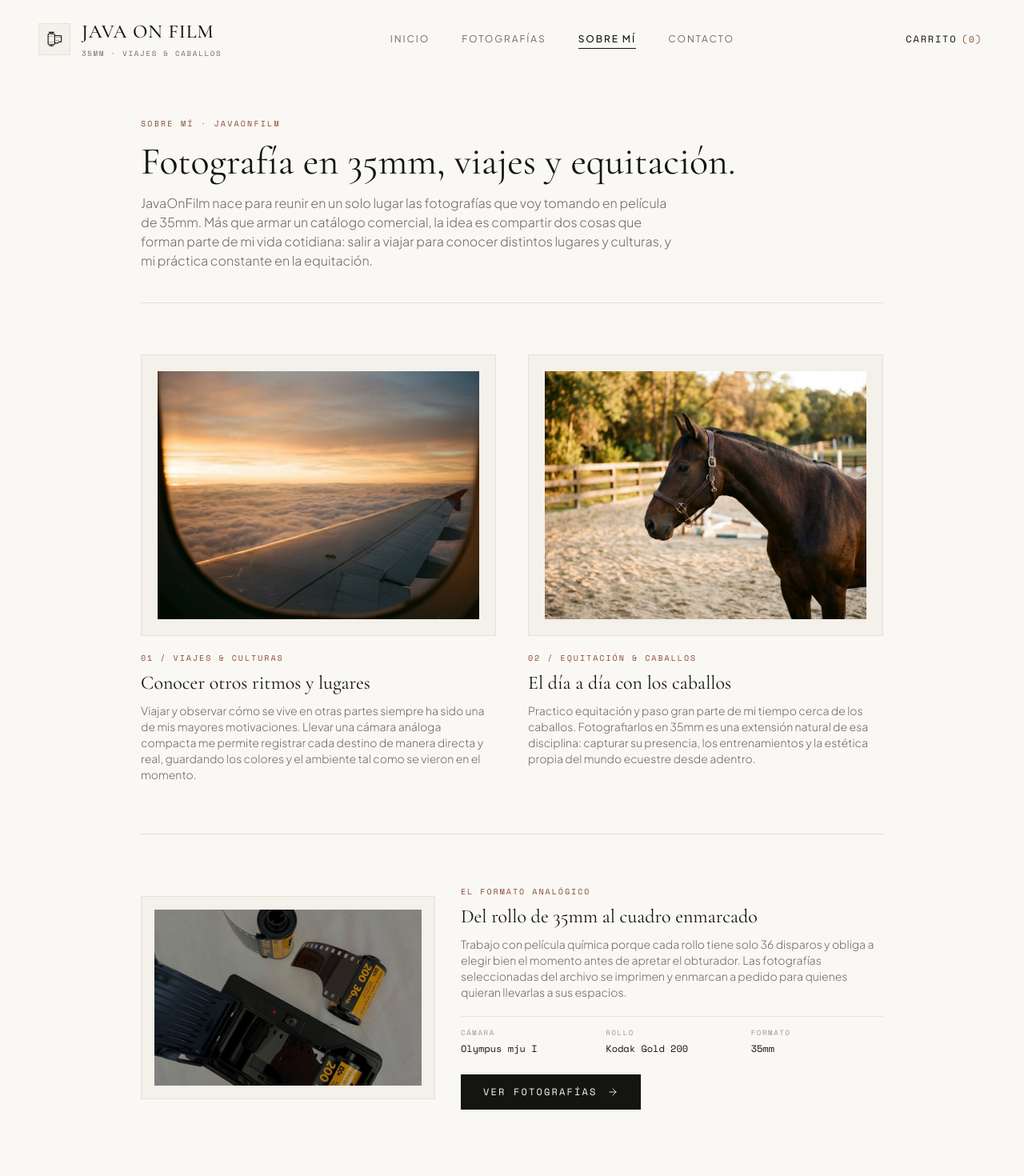
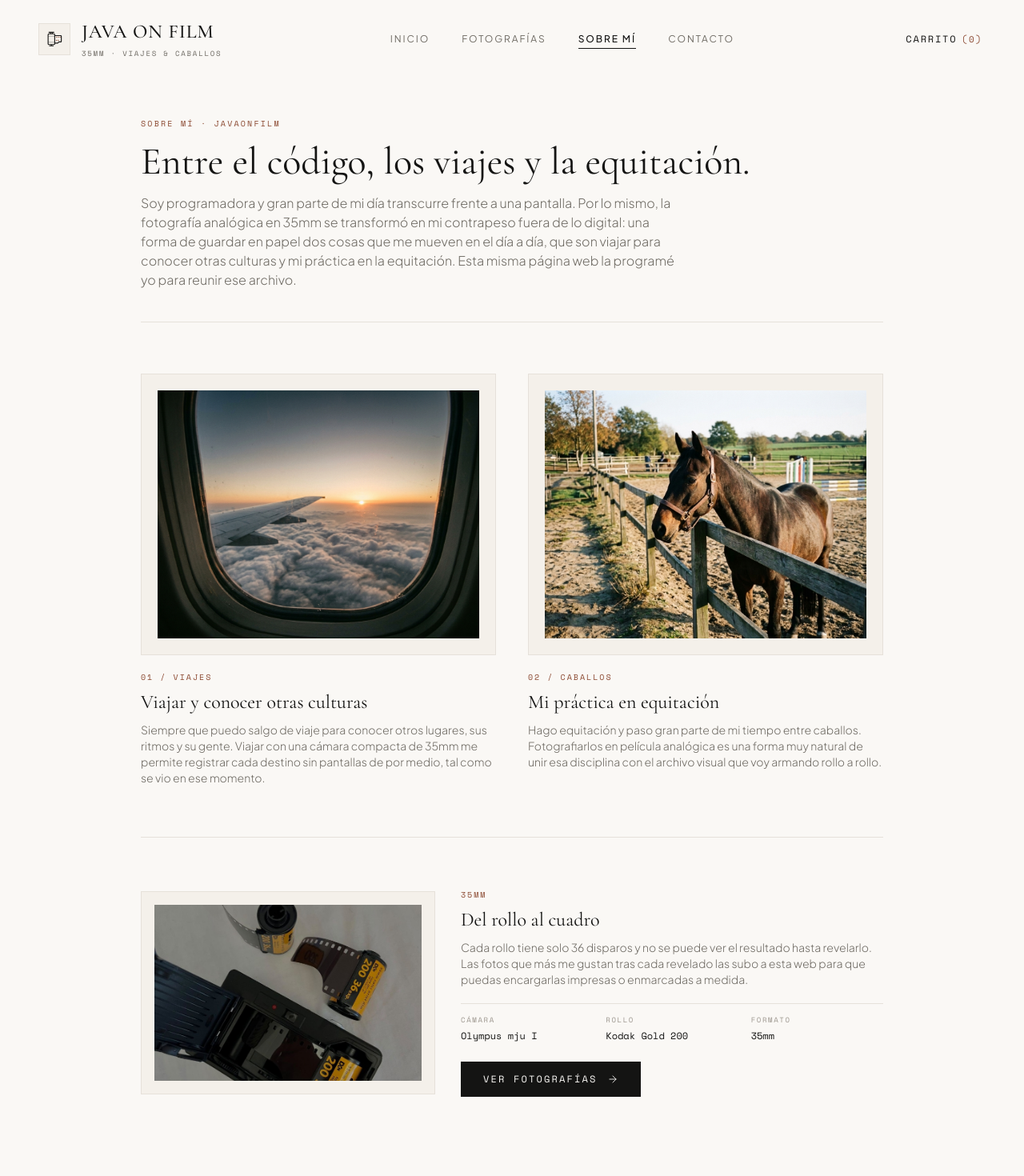
Before and after one commit to javigutierrezra/javaonfilm-web, a React (Vite) app: page /about in a window 1280 px wide. Shown: the top 1470 px of the page at 80% size. Built offline with nearby package versions, Linux system fonts and the light colour scheme.

Commit message:
Sobre mí: incluir faceta de programadora y fotos 35mm análogas estilo Olympus mju I

```diff
--- a/src/pages/About.jsx
+++ b/src/pages/About.jsx
@@ -13,10 +13,10 @@ export default function About() {
             Sobre mí · JavaOnFilm
           </span>
           <h1 className="text-3xl sm:text-5xl font-serif font-normal text-[#141413] leading-tight max-w-3xl">
-            Fotografía en 35mm, viajes y equitación.
+            Entre el código, los viajes y la equitación.
           </h1>
           <p className="text-sm sm:text-base text-[#6E6A63] leading-relaxed font-light max-w-2xl">
-            JavaOnFilm nace para reunir en un solo lugar las fotografías que voy tomando en película de 35mm. Más que armar un catálogo comercial, la idea es compartir dos cosas que forman parte de mi vida cotidiana: salir a viajar para conocer distintos lugares y culturas, y mi práctica constante en la equitación.
+            Soy programadora y gran parte de mi día transcurre frente a una pantalla. Por lo mismo, la fotografía analógica en 35mm se transformó en mi contrapeso fuera de lo digital: una forma de guardar en papel dos cosas que me mueven en el día a día, que son viajar para conocer otras culturas y mi práctica en la equitación. Esta misma página web la programé yo para reunir ese archivo.
           </p>
         </div>
 
@@ -34,13 +34,13 @@ export default function About() {
             </div>
             <div className="space-y-2">
               <span className="text-[10px] font-mono uppercase tracking-[0.2em] text-[#8C4A32] block">
-                01 / Viajes & Culturas
+                01 / Viajes
               </span>
               <h2 className="text-2xl font-serif font-normal text-[#141413]">
-                Conocer otros ritmos y lugares
+                Viajar y conocer otras culturas
               </h2>
               <p className="text-xs sm:text-sm text-[#6E6A63] leading-relaxed font-light">
-                Viajar y observar cómo se vive en otras partes siempre ha sido una de mis mayores motivaciones. Llevar una cámara análoga compacta me permite registrar cada destino de manera directa y real, guardando los colores y el ambiente tal como se vieron en el momento.
+                Siempre que puedo salgo de viaje para conocer otros lugares, sus ritmos y su gente. Viajar con una cámara compacta de 35mm me permite registrar cada destino sin pantallas de por medio, tal como se vio en ese momento.
               </p>
             </div>
           </div>
@@ -56,13 +56,13 @@ export default function About() {
             </div>
             <div className="space-y-2">
               <span className="text-[10px] font-mono uppercase tracking-[0.2em] text-[#8C4A32] block">
-                02 / Equitación & Caballos
+                02 / Caballos
               </span>
               <h2 className="text-2xl font-serif font-normal text-[#141413]">
-                El día a día con los caballos
+                Mi práctica en equitación
               </h2>
               <p className="text-xs sm:text-sm text-[#6E6A63] leading-relaxed font-light">
-                Practico equitación y paso gran parte de mi tiempo cerca de los caballos. Fotografiarlos en 35mm es una extensión natural de esa disciplina: capturar su presencia, los entrenamientos y la estética propia del mundo ecuestre desde adentro.
+                Hago equitación y paso gran parte de mi tiempo entre caballos. Fotografiarlos en película analógica es una forma muy natural de unir esa disciplina con el archivo visual que voy armando rollo a rollo.
               </p>
             </div>
           </div>
@@ -85,13 +85,13 @@ export default function About() {
           <div className="md:col-span-7 space-y-5">
             <div className="space-y-2">
               <span className="text-[10px] font-mono uppercase tracking-[0.2em] text-[#8C4A32] block">
-                El Formato Analógico
+                35mm
               </span>
               <h3 className="text-2xl font-serif font-normal text-[#141413]">
-                Del rollo de 35mm al cuadro enmarcado
+                Del rollo al cuadro
               </h3>
               <p className="text-xs sm:text-sm text-[#6E6A63] leading-relaxed font-light">
-                Trabajo con película química porque cada rollo tiene solo 36 disparos y obliga a elegir bien el momento antes de apretar el obturador. Las fotografías seleccionadas del archivo se imprimen y enmarcan a pedido para quienes quieran llevarlas a sus espacios.
+                Cada rollo tiene solo 36 disparos y no se puede ver el resultado hasta revelarlo. Las fotos que más me gustan tras cada revelado las subo a esta web para que puedas encargarlas impresas o enmarcadas a medida.
               </p>
             </div>
 
```
Also changed, not shown: public/images/about-horse-film.jpg, public/images/about-plane-sunset.jpg.
